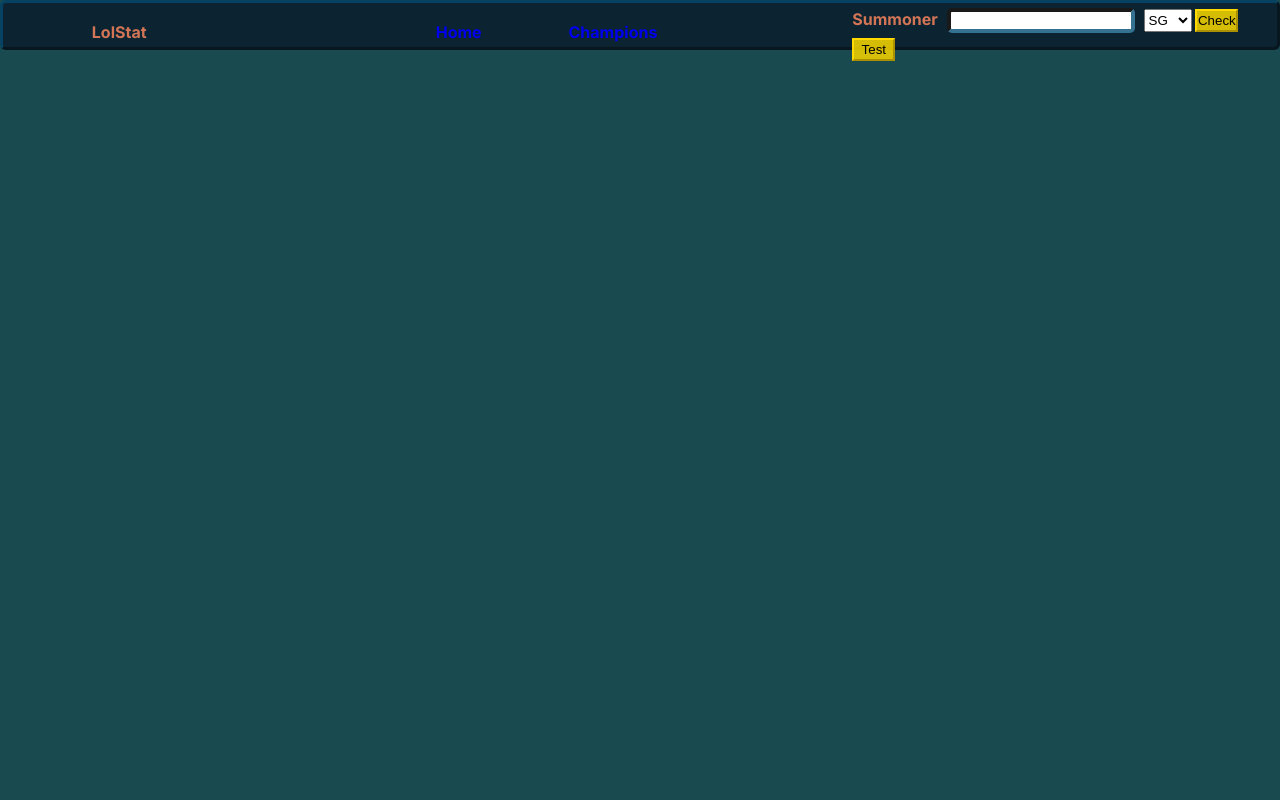
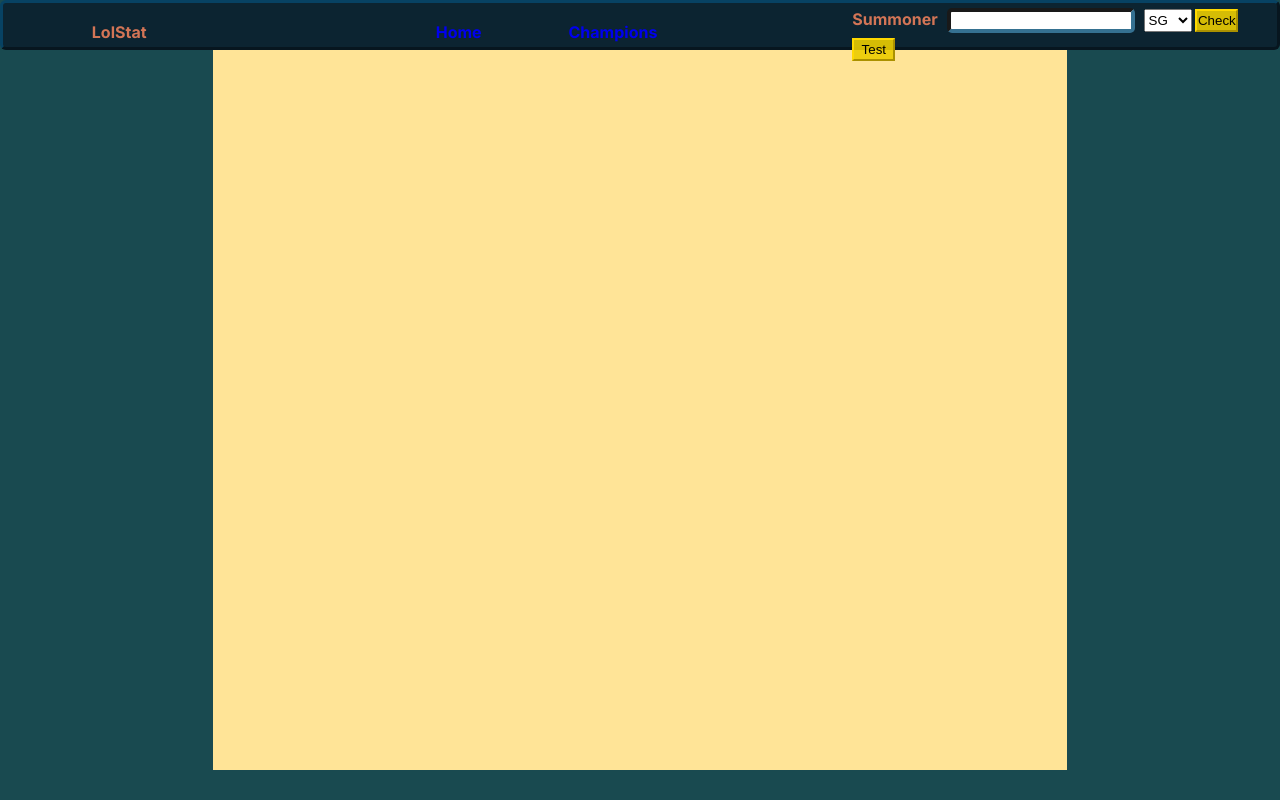
Before and after one commit to PurifierRG/LolStats, a Flask app: template templates/MatchHistory.html in a window 1280 px wide. Run offline with Flask 2, Linux system fonts and the light colour scheme; the template is opened without the code that fills it, so the values that code supplies are empty.

Commit message:
"Changes to match background."

```diff
--- a/static/BaseStyle.css
+++ b/static/BaseStyle.css
@@ -114,27 +114,30 @@ nav button {
 
 .container {
     display: grid;
-    grid-template-columns: 1fr;
+    grid-template-columns: repeat(6,1fr);
+    grid-template-areas: "sidebar-left Main Main Main Main sidebar-right";
     height: 90vh;
     max-height: min-content;
     font-size: 1rem;
 }
 
 .content {
+    grid-area: Main;
+    background-color: #ffe497;
     width: 100%;
+    padding: 0.2rem;
     display: grid;
     grid-template-columns: 1fr;
-    grid-template-rows: repeat(5, 1fr);
-    height: 100%;
 }
 
 .match {
     overflow: auto;
     display: grid;
-    width: 70%;
+    width: 100%;
+    background-color: #00101e;
     margin: 0.1rem;
     font-size: 0.8rem;
-    border: 0.15rem solid black;
+    border: 0.3rem outset #001a31;
     align-self: center;
     justify-self: center;
     grid-template-columns: 1fr 1fr 1fr 1fr;
```
